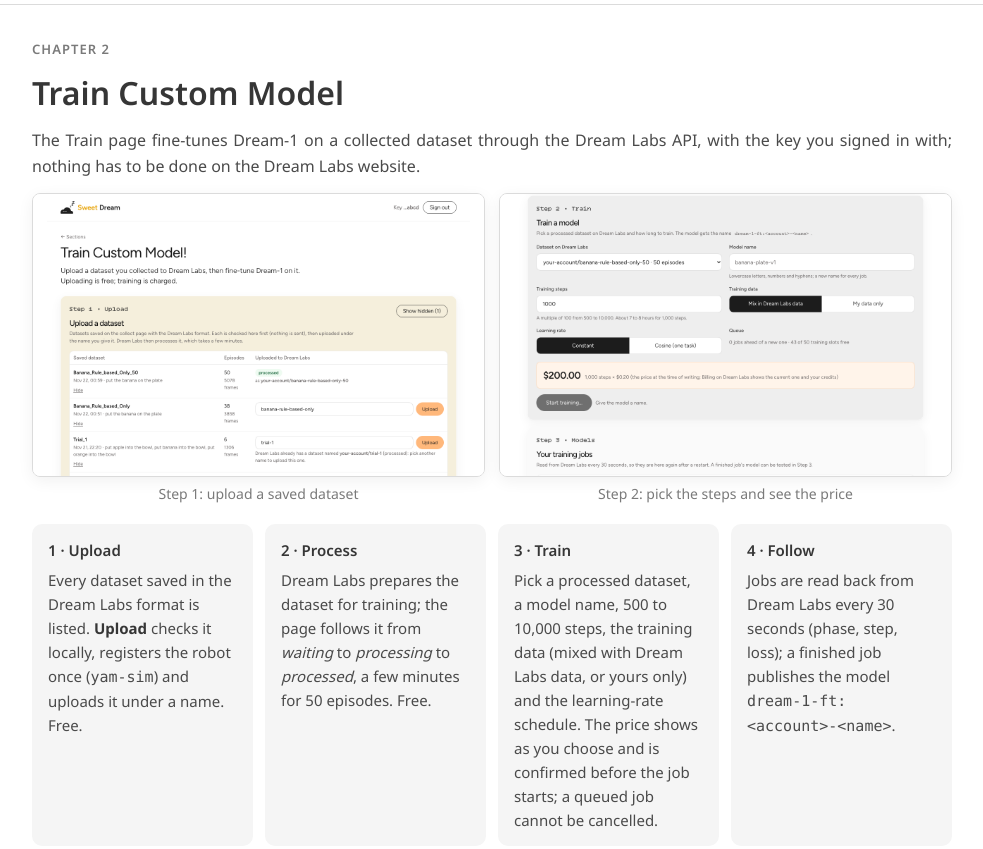
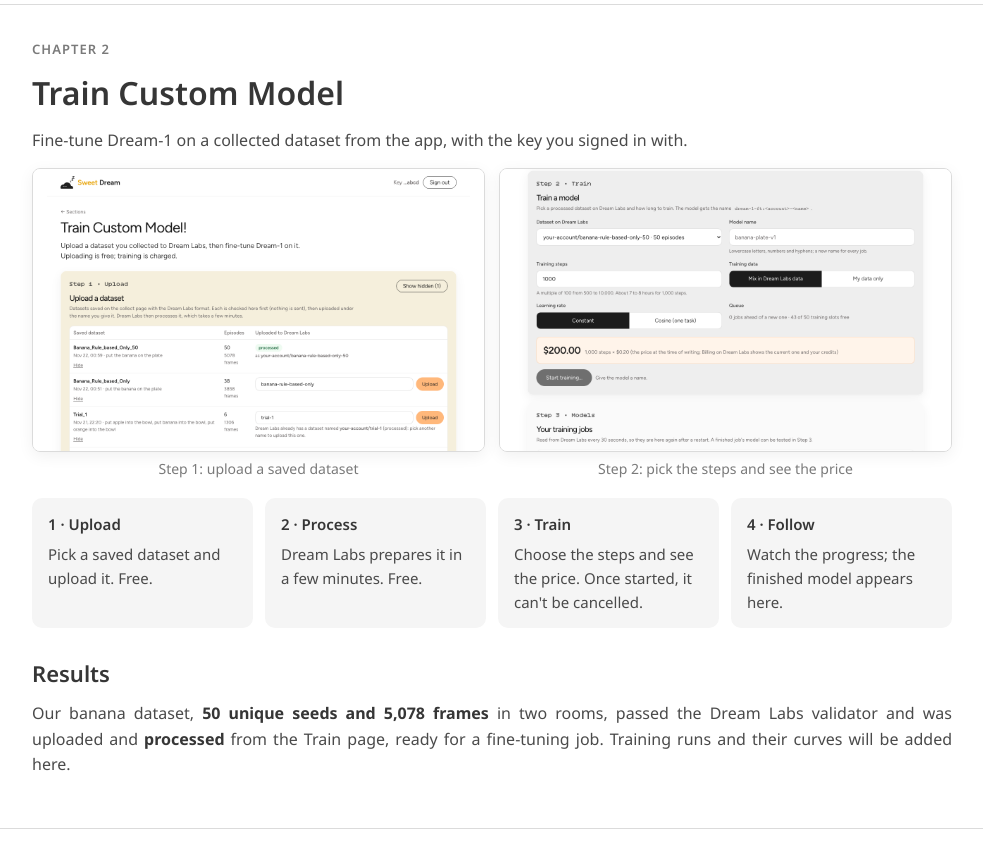
Before and after one commit to 2btlFe/Sweat-Dream, a plain HTML site: page docs/index.html in a window 1280 px wide. Shown: the part 3300-4149 px from the top of the page, without its empty margins (148-1131 px from the left). Drawn offline with Linux system fonts and the light colour scheme.

Commit message:
Project page: Chapter 2's steps in one short line each
Upload, Process, Train and Follow say only what to do and what it costs;
the chapter's intro is one line.

Co-Authored-By: Claude Opus 5.5 <noreply@anthropic.com>

```diff
--- a/docs/index.html
+++ b/docs/index.html
@@ -330,22 +330,16 @@
   <div class="container content">
     <p class="chapter-no">Chapter 2</p>
     <h2 class="title">Train Custom Model</h2>
-    <p>The Train page fine-tunes Dream-1 on a collected dataset through the Dream Labs API, with the key you signed in
-      with; nothing has to be done on the Dream Labs website.</p>
+    <p>Fine-tune Dream-1 on a collected dataset from the app, with the key you signed in with.</p>
     <div class="screens">
       <figure class="screen"><img src="assets/screens/06-train.png" alt="Step 1: upload a saved dataset" loading="lazy"><figcaption>Step 1: upload a saved dataset</figcaption></figure>
       <figure class="screen"><img src="assets/screens/07-train-model.png" alt="Step 2: pick the steps and see the price" loading="lazy"><figcaption>Step 2: pick the steps and see the price</figcaption></figure>
     </div>
     <div class="steps">
-      <div class="step"><p class="step-no">1 · Upload</p><p>Every dataset saved in the Dream Labs format is listed. <b>Upload</b>
-        checks it locally, registers the robot once (<code>yam-sim</code>) and uploads it under a name. Free.</p></div>
-      <div class="step"><p class="step-no">2 · Process</p><p>Dream Labs prepares the dataset for training; the page follows it from
-        <i>waiting</i> to <i>processing</i> to <i>processed</i>, a few minutes for 50 episodes. Free.</p></div>
-      <div class="step"><p class="step-no">3 · Train</p><p>Pick a processed dataset, a model name, 500 to 10,000 steps, the training
-        data (mixed with Dream Labs data, or yours only) and the learning-rate schedule. The price shows as you choose and is
-        confirmed before the job starts; a queued job cannot be cancelled.</p></div>
-      <div class="step"><p class="step-no">4 · Follow</p><p>Jobs are read back from Dream Labs every 30 seconds (phase, step, loss);
-        a finished job publishes the model <code>dream-1-ft:&lt;account&gt;-&lt;name&gt;</code>.</p></div>
+      <div class="step"><p class="step-no">1 · Upload</p><p>Pick a saved dataset and upload it. Free.</p></div>
+      <div class="step"><p class="step-no">2 · Process</p><p>Dream Labs prepares it in a few minutes. Free.</p></div>
+      <div class="step"><p class="step-no">3 · Train</p><p>Choose the steps and see the price. Once started, it can't be cancelled.</p></div>
+      <div class="step"><p class="step-no">4 · Follow</p><p>Watch the progress; the finished model appears here.</p></div>
     </div>
     <h3 class="title">Results</h3>
     <p>Our banana dataset, <b>50 unique seeds and 5,078 frames</b> in two rooms, passed the Dream Labs validator and was
```
